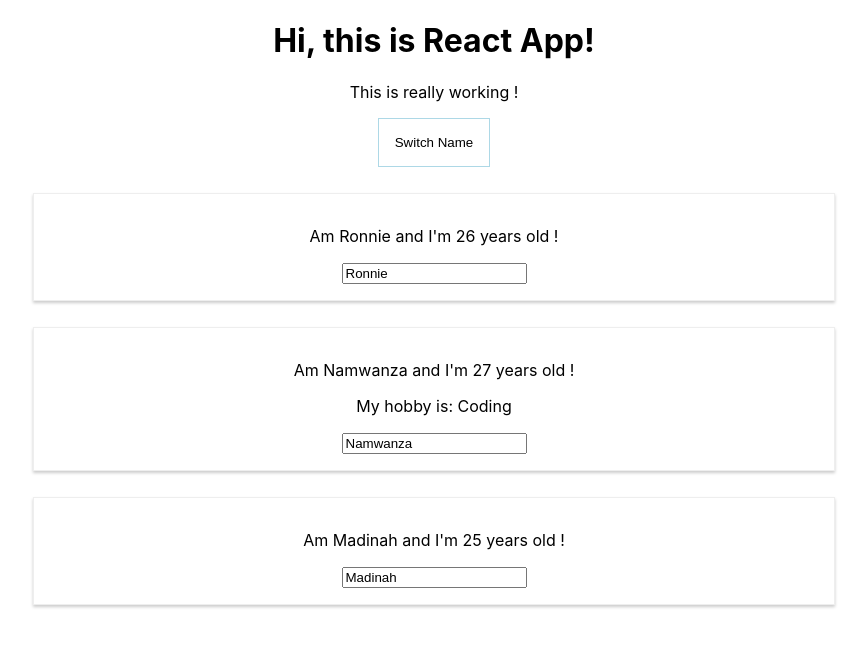
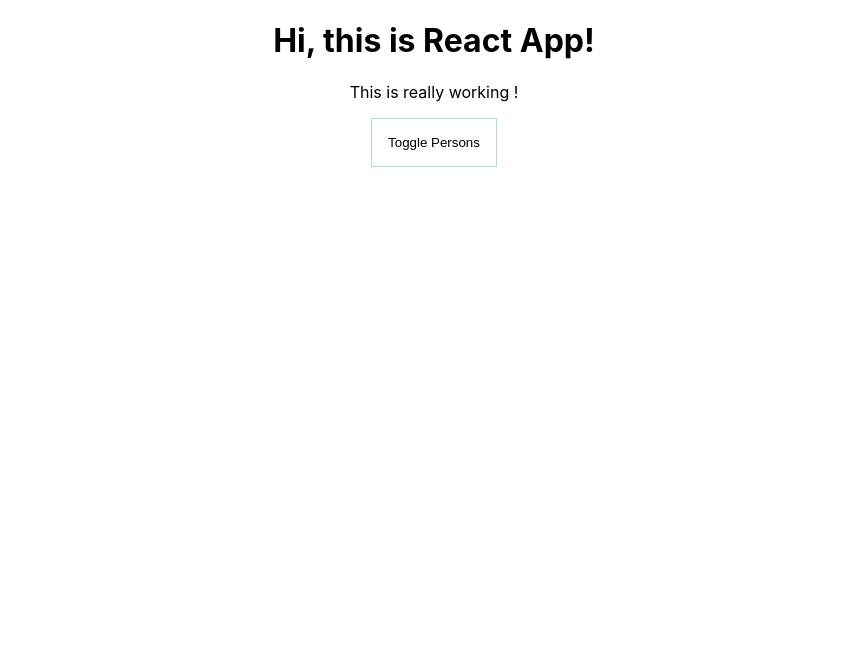
Before and after one commit to Namwanza/complete-react-guide, a React (Create React App) app: page / in a window 1280 px wide. Shown: the top 646 px of the page, without its empty margins (206-1073 px from the left). Built offline with nearby package versions, Linux system fonts and the light colour scheme.

Commit message:
rendering contents conditionally

```diff
--- a/src/App.js
+++ b/src/App.js
@@ -10,7 +10,8 @@
       { name: 'Namwanza', age: 27 },
       { name: 'Madinah', age: 25 }
     ],
-    someOtherStates: 'Some other state !'
+    someOtherStates: 'Some other state !',
+    showPersons: false
   }
 
   switchNameHandler = (newName) => {
@@ -34,6 +35,11 @@
     })
   }
 
+  togglePersonsHandler = () => {
+    const ShowPerson = this.state.showPersons
+    this.setState({showPersons: !ShowPerson})
+  }
+
   render() {
     const style = {
       border: '1px solid lightblue',
@@ -47,9 +53,13 @@
         <p>This is really working !</p>
         <button
           style = {style}
-          onClick={() => this.switchNameHandler('Maximilian!')}>
-          Switch Name
+          onClick={this.togglePersonsHandler}>
+          Toggle Persons
         </button>
+
+        {
+          this.state.showPersons ?
+            <div>
               <Person
                 name = {this.state.persons[0].name}
                 age = {this.state.persons[0].age}
@@ -67,6 +77,10 @@
                 age = {this.state.persons[2].age}
               />
             </div>
+            :
+            null
+        }
+      </div>
     );
     // return React.createElement('div', {className: 'App'}, React.createElement('h1', null, 'Hi, this is React!'))
   }
```
Lines whose indentation alone changed are shown as unchanged.
